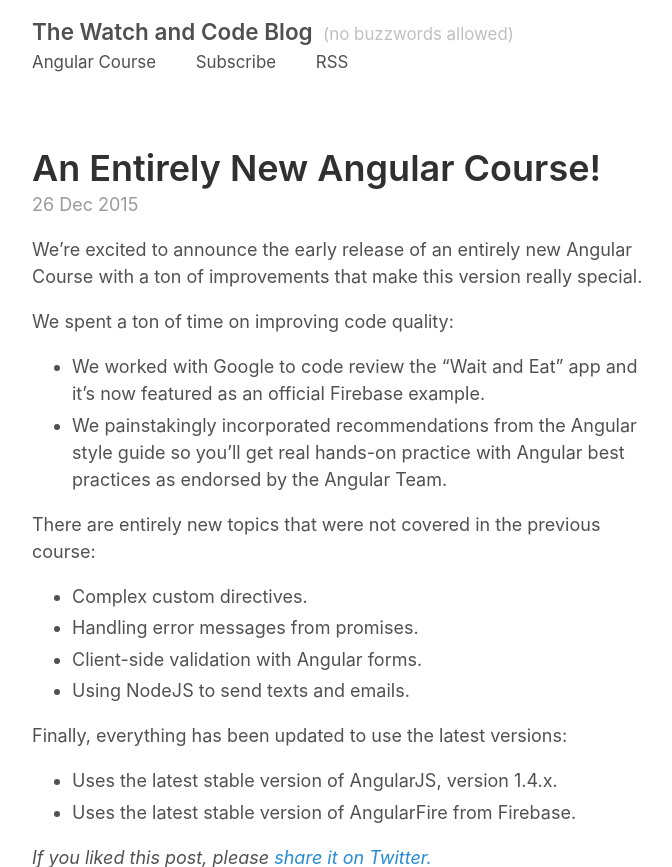
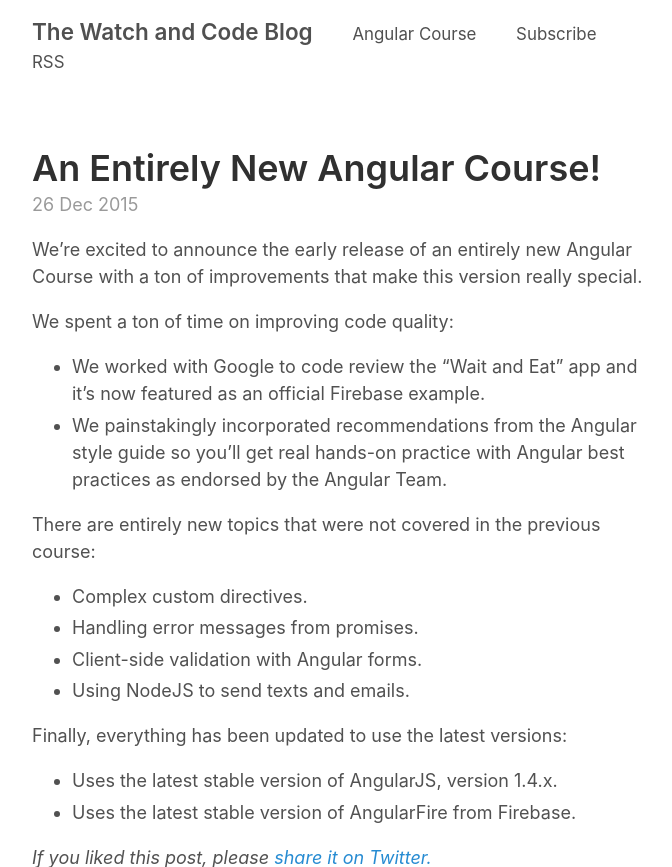
Before and after one commit to hoojaoh/blog.watchandcode.com, a Jekyll site: the page built from _posts/2015-12-26-an-entirely-new-angular-course.md, in a window 1280 px wide, cut to the strip 0-867 px from the top of the page. Shown: the whole strip, without its empty margins (293-965 px from the left). Built offline with Jekyll 4.4.1, drawn with Linux system fonts in a browser that asks for light colours; comment, search, counter and statistics services are not loaded.

Commit message:
Removed tagline because it was ugly, will post about buzzwords instead.

```diff
--- a/_layouts/default.html
+++ b/_layouts/default.html
@@ -10,9 +10,8 @@
       <header class="masthead">
         <h3 class="masthead-title">
           <a href="/" title="Home">{{ site.title }}</a>
-          <small>&nbsp;(no buzzwords allowed)</small>
 
-          <br>
+          &nbsp;&nbsp;&nbsp;&nbsp;&nbsp;
           <small><a href="https://watchandcode.com">Angular Course</a></small>
           &nbsp;&nbsp;&nbsp;&nbsp;&nbsp;
           <small><a href="/subscribe">Subscribe</a></small>
```
